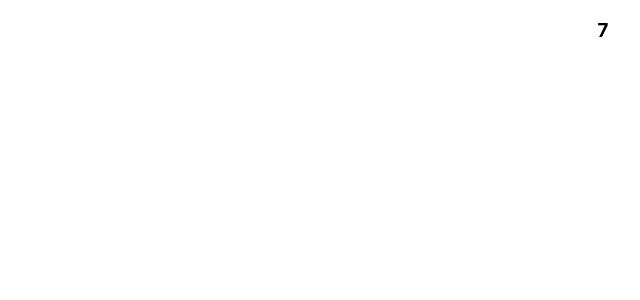
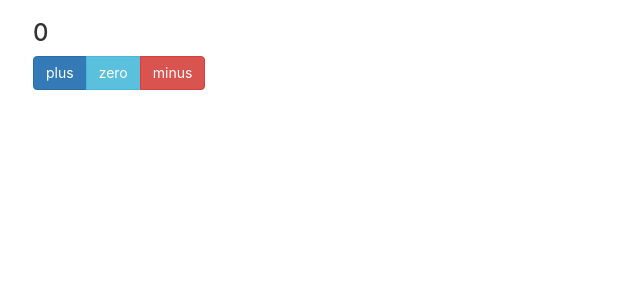
Before and after one commit to azzouz-ichrak/demo_react, a React (Create React App) app: page / in a window 1280 px wide. Shown: the top 300 px of the page, without its empty margins (37-677 px from the left). Built offline with nearby package versions, Linux system fonts and the light colour scheme.

Commit message:
Passing state to child components

```diff
--- a/package.json
+++ b/package.json
@@ -6,6 +6,7 @@
     "@testing-library/jest-dom": "^5.11.9",
     "@testing-library/react": "^11.2.5",
     "@testing-library/user-event": "^12.8.3",
+    "bootstrap": "^3.3.7",
     "react": "^17.0.1",
     "react-dom": "^17.0.1",
     "react-scripts": "4.0.3",
--- a/public/index.html
+++ b/public/index.html
@@ -15,6 +15,7 @@
       user's mobile device or desktop. See https://developers.google.com/web/fundamentals/web-app-manifest/
     -->
     <link rel="manifest" href="%PUBLIC_URL%/manifest.json" />
+
     <!--
       Notice the use of %PUBLIC_URL% in the tags above.
       It will be replaced with the URL of the `public` folder during the build.
@@ -28,7 +29,7 @@
   </head>
   <body>
     <noscript>You need to enable JavaScript to run this app.</noscript>
-    <div id="root" class="center-me"></div>
+    <div id="root" class="container"></div>
     <!--
       This HTML file is a template.
       If you open it directly in the browser, you will see an empty page.
--- a/src/App.js
+++ b/src/App.js
@@ -2,19 +2,43 @@ import { useState } from 'react';
 
 const App = () => {
   const [counter, setCounter] = useState(0)
+  const increaseByOne = () => setCounter(counter + 1)
+  const setToZero = () => setCounter(0)
+  const decreaseByOne = () => setCounter(counter - 1)
 
+  const Display = (props) => {
+    return (
+      <h3>
+        {props.counter}
+      </h3>
+    )
+  }
+  const Button = (props) => {
+    return (
+      <button className={props.className} onClick={props.handelClick}>
+        {props.text}
+      </button>
+    )
+
+  }
+
+  /*
   setTimeout(
     () => setCounter(counter + 1),
     1000
   )
-
-  console.log('rendering...', counter)
+  */
 
   return (
     <div>
-      <h3>
-        {counter}
-      </h3>
+      <Display counter={counter} />
+      <div className="btn-group " role="group" aria-label="...">
+        <Button  handelClick={increaseByOne} text="plus" className="btn btn-primary" />
+        <Button handelClick={setToZero} text="zero" className="btn btn-info" />
+        <Button handelClick={decreaseByOne} text="minus" className="btn btn-danger" />
+      </div>
+
+
     </div>
   )
 }
```
Also changed, not shown: src/index.js (+9 -1 lines), 1 other file (tests, documents, lock files or other folders).
